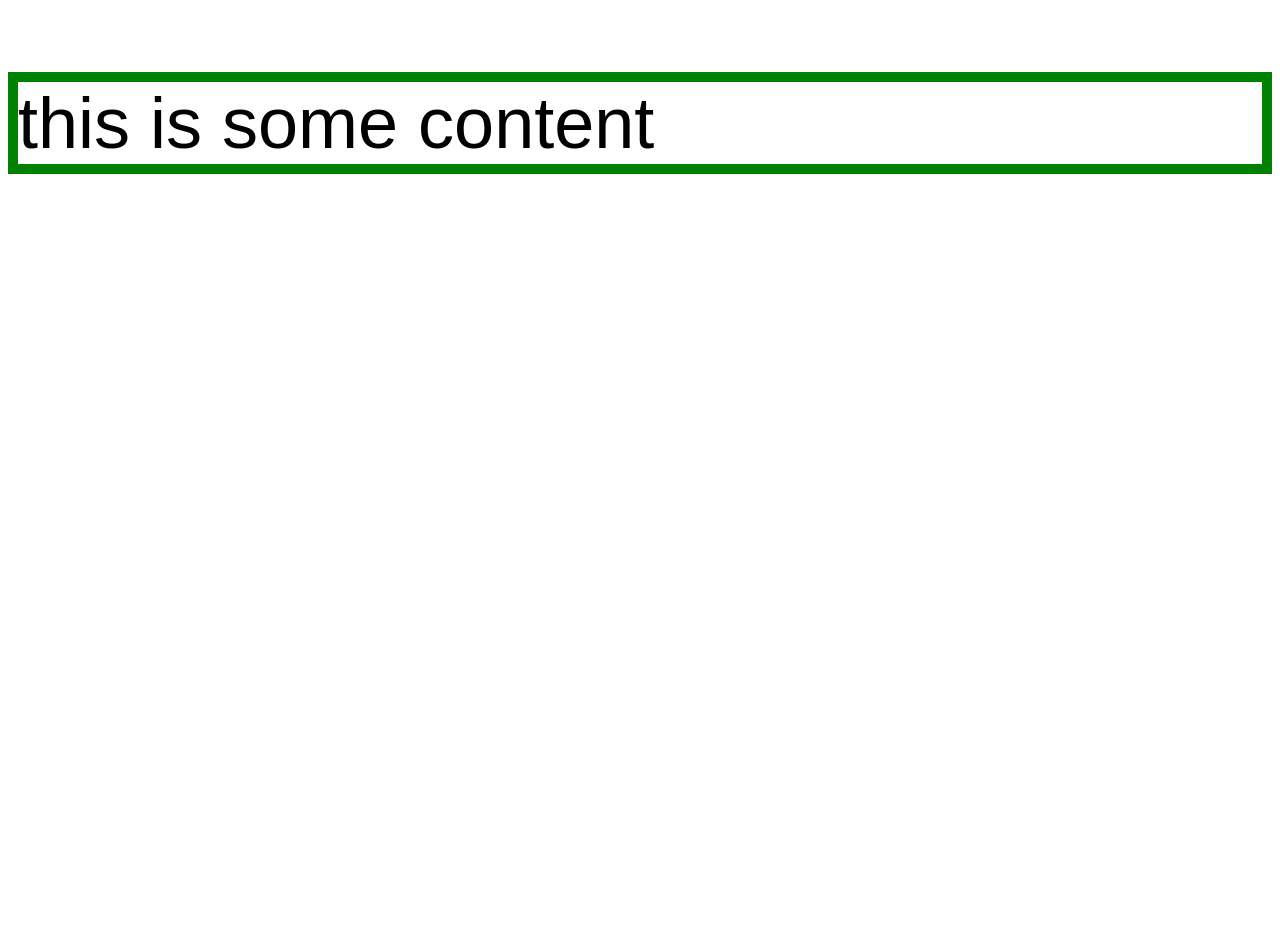
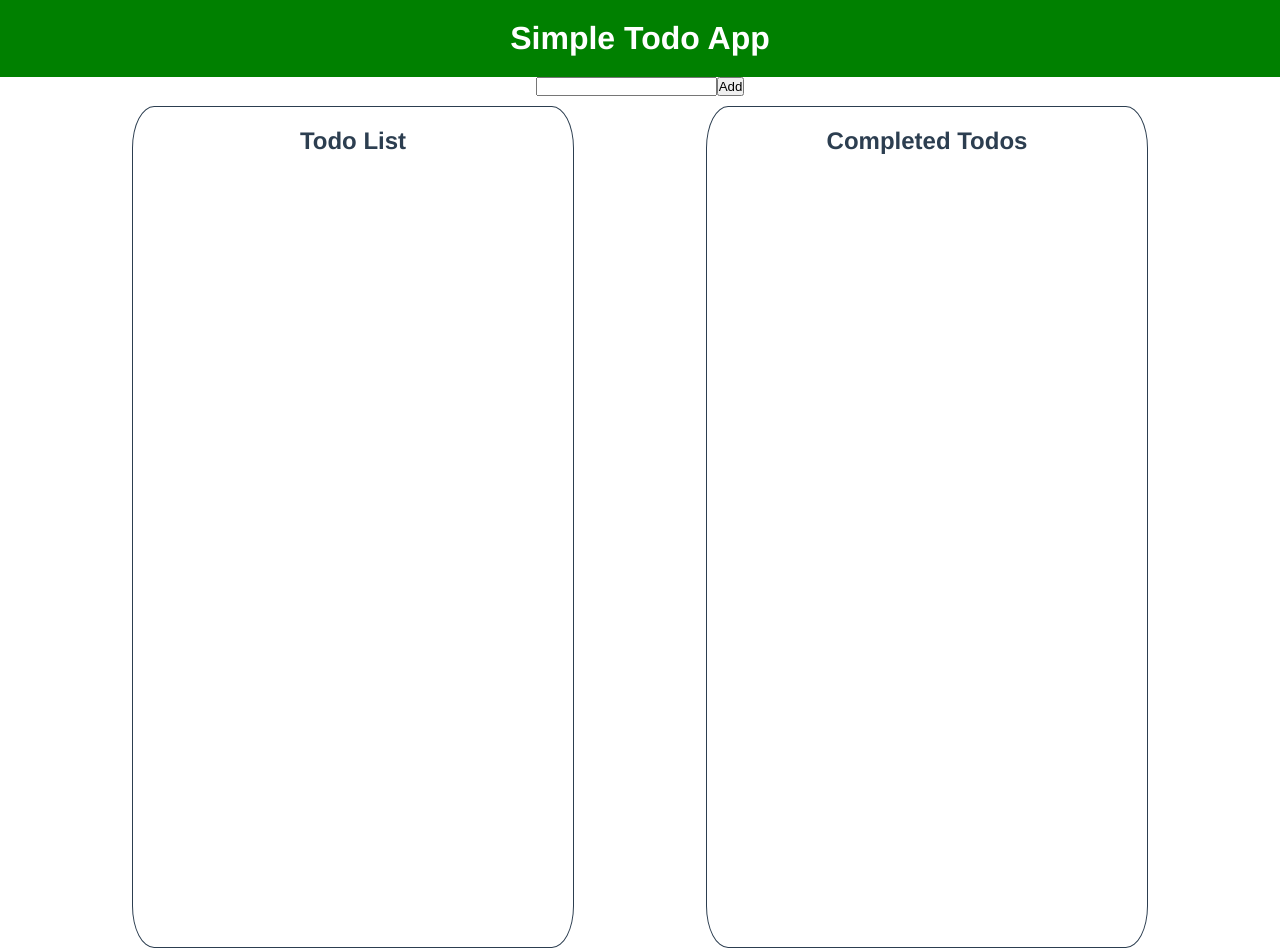
Before and after one commit to dmartin4820/todo-app-vue, a Vue app: page / in a window 1280 px wide. Before the commit the page ends 800 px from the top, so only its background shows below. Built offline with nearby package versions, Linux system fonts and the light colour scheme.

Commit message:
create todoList, completedList, and handleCompleted as globals and modify props passed to components

```diff
--- a/src/App.vue
+++ b/src/App.vue
@@ -1,7 +1,11 @@
 <template>
   <Header/>
-  <TodoList/>
-  <CompletedList/>
+  <input v-model="todoInput"/>
+  <button v-on:click="handleAdd">Add</button>
+  <div id="container">
+    <TodoList v-bind:todoList="todoList" v-bind:handleCompleted="handleCompleted"/>
+    <CompletedList v-bind:completedList="completedList"/>
+  </div>
 </template>
 
 <script>
@@ -11,6 +15,29 @@ import CompletedList from './components/Completed/Completed.vue';
 
 export default {
   name: 'App',
+  data() {
+    return {
+      todoInput: '',
+      todoList: [],
+      completedList: [],
+    }
+  },
+  methods: {
+    handleAdd() {
+      this.todoList.push({id: this.todoList.length, content: this.todoInput});
+      this.todoInput = '';
+    },
+    handleCompleted(e) {
+      this.todoList = this.todoList.filter((item) => {
+        if (item.id === Number(e.target.id)) {
+          this.completedList.push(item);
+          return false;
+        } else {
+          return true;
+        }
+      })
+    }
+  },
   components: {
     Header,
     TodoList,
@@ -20,12 +47,33 @@ export default {
 </script>
 
 <style>
+  * {
+    margin: 0;
+    padding: 0;
+  }
   #app {
+    height: 100%;
+    margin: 0;
+    padding: 0;
     font-family: Avenir, Helvetica, Arial, sans-serif;
     -webkit-font-smoothing: antialiased;
     -moz-osx-font-smoothing: grayscale;
     text-align: center;
     color: #2c3e50;
-  margin-top: 60px;
+  }
+
+  #container {
+    margin-top: 10px;
+    display: flex;
+    justify-content: space-evenly;
+  }
+
+  #list {
+    border-radius: 5%;
+    border-style: solid;
+    border-width: 1px;
+    width: 400px;
+    height: 800px;
+    padding: 20px;
   }
 </style>
--- a/src/main.js
+++ b/src/main.js
@@ -1,4 +1,4 @@
 import { createApp } from 'vue'
-import App from './examples/app_example_bind.vue'
+import App from './App.vue'
 
 createApp(App).mount('#app')
```
Lines whose indentation alone changed are shown as unchanged.
